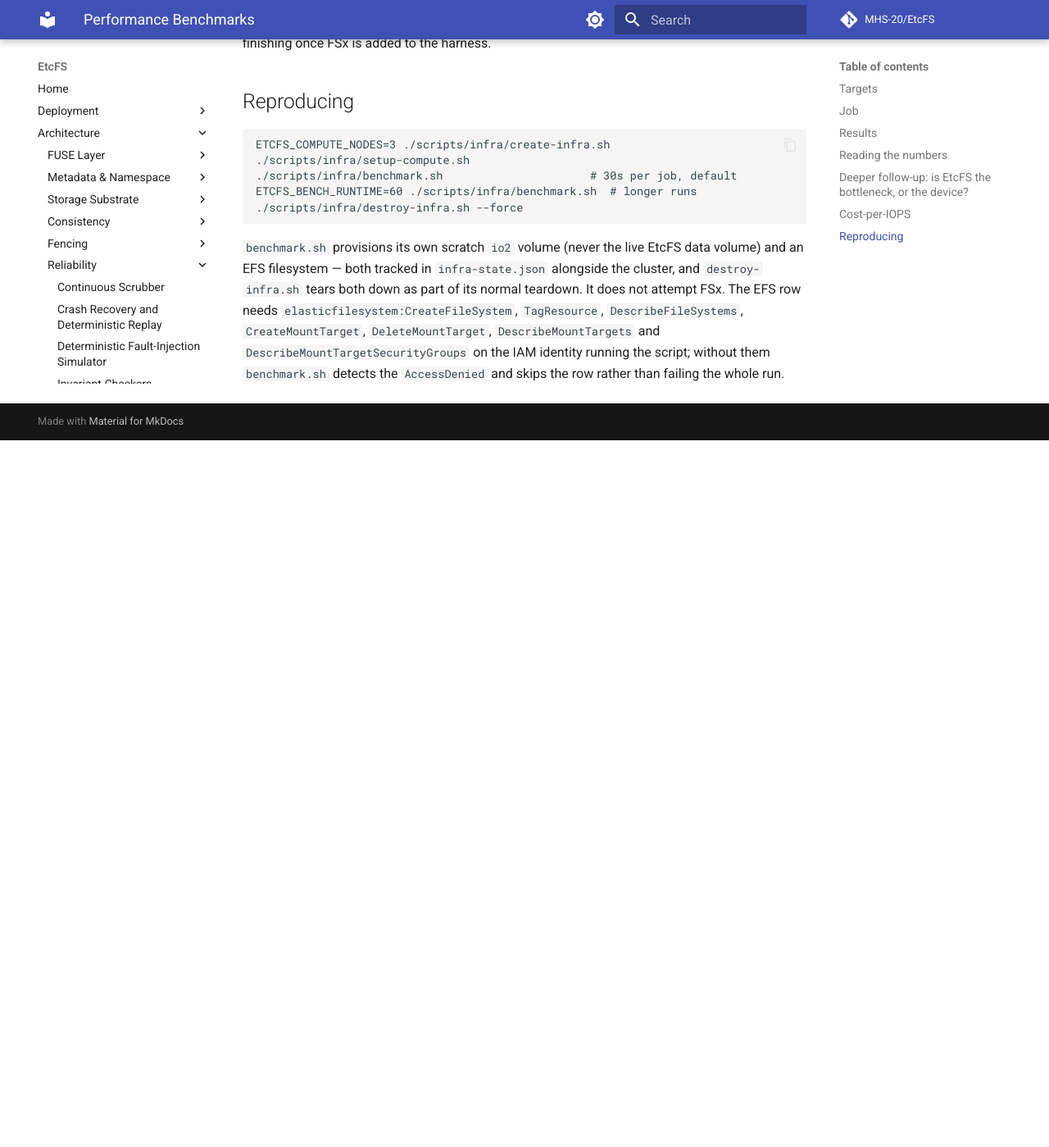
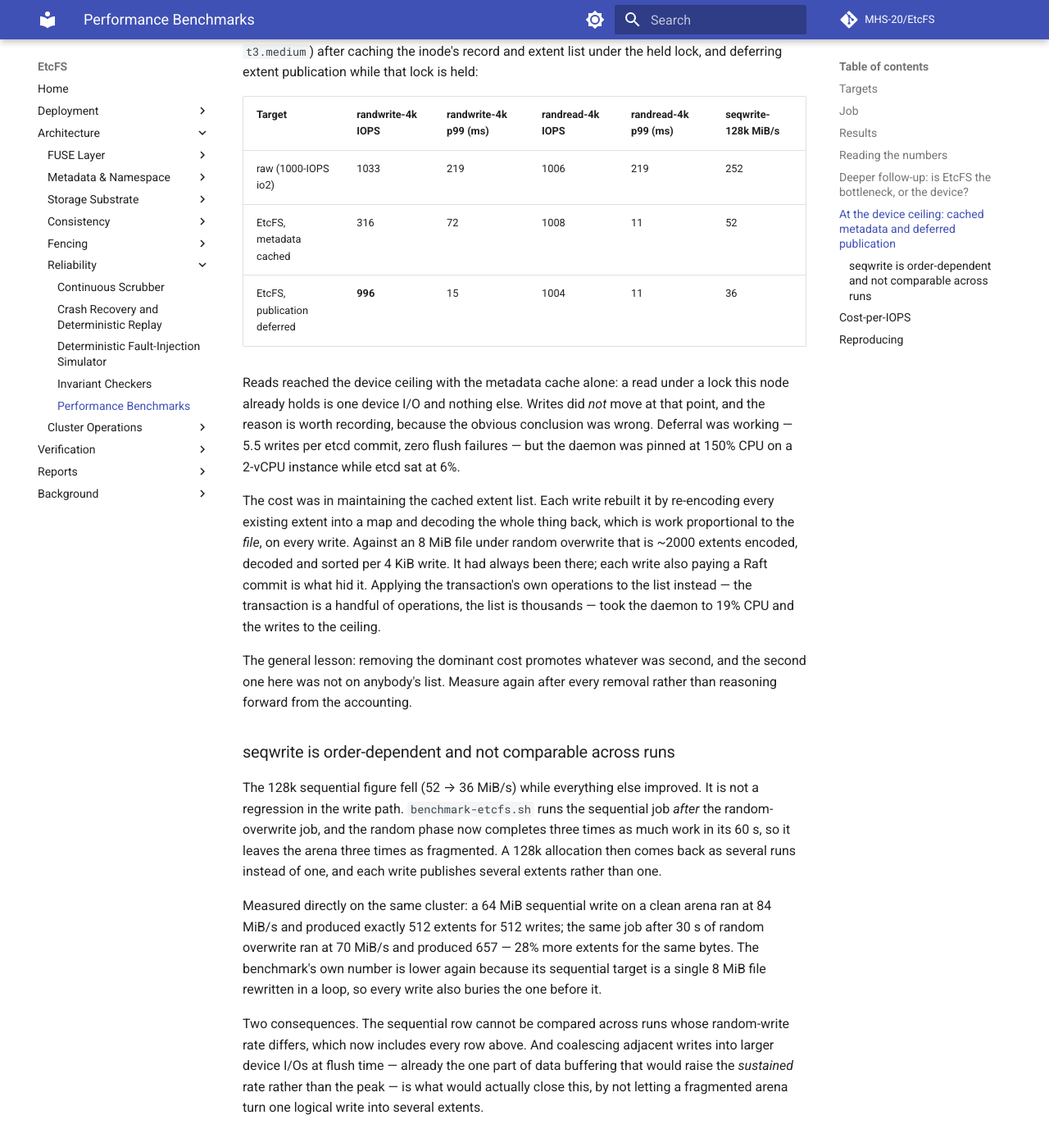
Before and after one commit to MHS-20/EtcFS, an MkDocs documentation site: the page built from docs/architecture/reliability/performance-benchmarks.md, in a window 1280 px wide and 1400 px high, scrolled down 4784 px. Shown: the whole window at 82% size. Built offline with MkDocs 1.6.1 and Material for MkDocs 9.7.7, drawn with Linux system fonts in a browser that asks for light colours; comment, search, counter and statistics services are not loaded; before the commit the page ends 5321 px from its top, so only the background shows below that; some of the changed text lies outside the part shown.

Commit message:
docs(benchmarks): recorded reaching the device ceiling on both paths and why the sequential row moved the other way

```diff
--- a/docs/architecture/reliability/performance-benchmarks.md
+++ b/docs/architecture/reliability/performance-benchmarks.md
@@ -189,6 +189,61 @@ which also covers EFS provisioned-throughput mode (the fixed-budget analogue
 of `io2`'s `--iops`, since bursting mode has no such stated ceiling) and
 multi-node contention on a single shared file.
 
+## At the device ceiling: cached metadata and deferred publication
+
+A further re-run (`benchmark-etcfs.sh`, 60 s per job, same 3-node shape,
+1000-IOPS io2, `t3.medium`) after caching the inode's record and extent list
+under the held lock, and deferring extent publication while that lock is held:
+
+| Target | randwrite-4k IOPS | randwrite-4k p99 (ms) | randread-4k IOPS | randread-4k p99 (ms) | seqwrite-128k MiB/s |
+|---|---|---|---|---|---|
+| raw (1000-IOPS io2) | 1033 | 219 | 1006 | 219 | 252 |
+| EtcFS, metadata cached | 316 | 72 | 1008 | 11 | 52 |
+| EtcFS, publication deferred | **996** | 15 | 1004 | 11 | 36 |
+
+Reads reached the device ceiling with the metadata cache alone: a read under a
+lock this node already holds is one device I/O and nothing else. Writes did
+*not* move at that point, and the reason is worth recording, because the
+obvious conclusion was wrong. Deferral was working — 5.5 writes per etcd
+commit, zero flush failures — but the daemon was pinned at 150% CPU on a
+2-vCPU instance while etcd sat at 6%.
+
+The cost was in maintaining the cached extent list. Each write rebuilt it by
+re-encoding every existing extent into a map and decoding the whole thing back,
+which is work proportional to the *file*, on every write. Against an 8 MiB file
+under random overwrite that is ~2000 extents encoded, decoded and sorted per
+4 KiB write. It had always been there; each write also paying a Raft commit is
+what hid it. Applying the transaction's own operations to the list instead —
+the transaction is a handful of operations, the list is thousands — took the
+daemon to 19% CPU and the writes to the ceiling.
+
+The general lesson: removing the dominant cost promotes whatever was second,
+and the second one here was not on anybody's list. Measure again after every
+removal rather than reasoning forward from the accounting.
+
+### seqwrite is order-dependent and not comparable across runs
+
+The 128k sequential figure fell (52 → 36 MiB/s) while everything else improved.
+It is not a regression in the write path. `benchmark-etcfs.sh` runs the
+sequential job *after* the random-overwrite job, and the random phase now
+completes three times as much work in its 60 s, so it leaves the arena three
+times as fragmented. A 128k allocation then comes back as several runs instead
+of one, and each write publishes several extents rather than one.
+
+Measured directly on the same cluster: a 64 MiB sequential write on a clean
+arena ran at 84 MiB/s and produced exactly 512 extents for 512 writes; the same
+job after 30 s of random overwrite ran at 70 MiB/s and produced 657 — 28% more
+extents for the same bytes. The benchmark's own number is lower again because
+its sequential target is a single 8 MiB file rewritten in a loop, so every
+write also buries the one before it.
+
+Two consequences. The sequential row cannot be compared across runs whose
+random-write rate differs, which now includes every row above. And coalescing
+adjacent writes into larger device I/Os at flush time — already the one part of
+data buffering that would raise the *sustained* rate rather than the peak — is
+what would actually close this, by not letting a fragmented arena turn one
+logical write into several extents.
+
 ## Cost-per-IOPS
 
 Not computed here — it needs the FSx number to make the real comparison:
```
